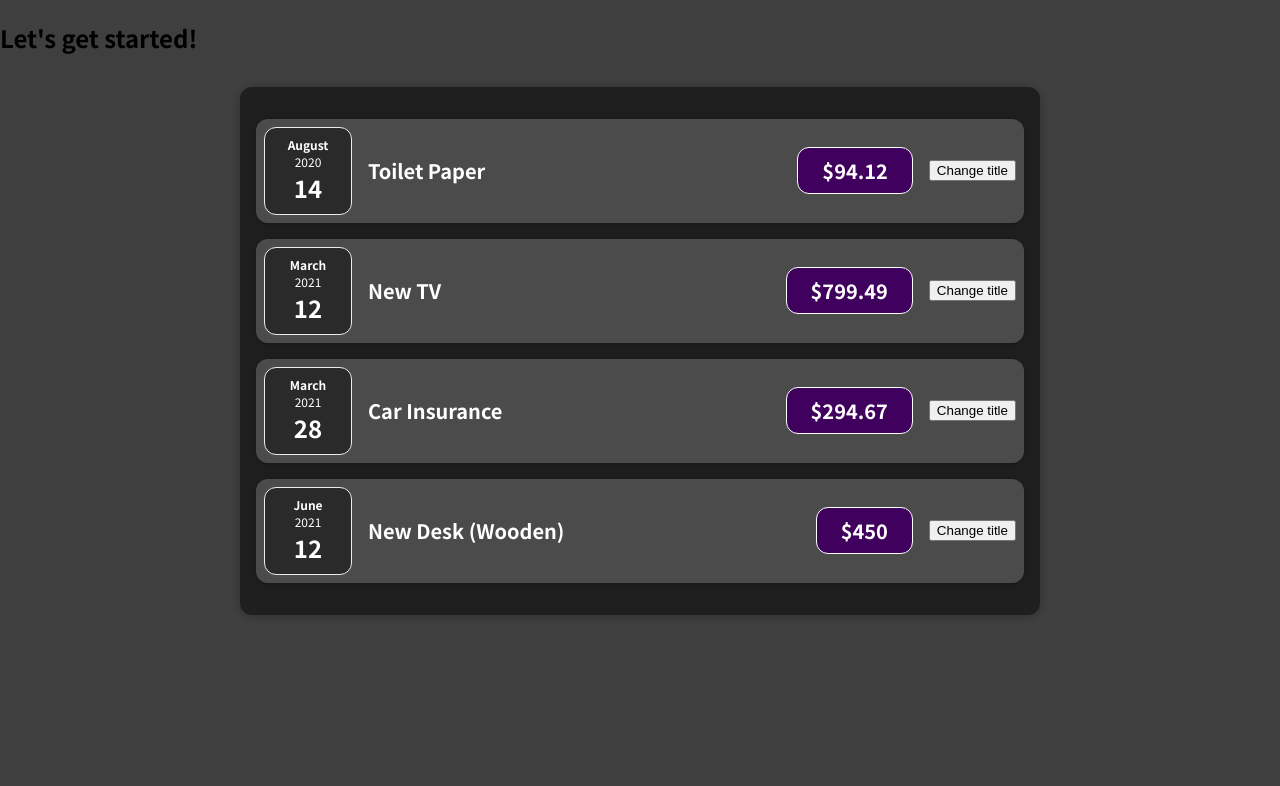
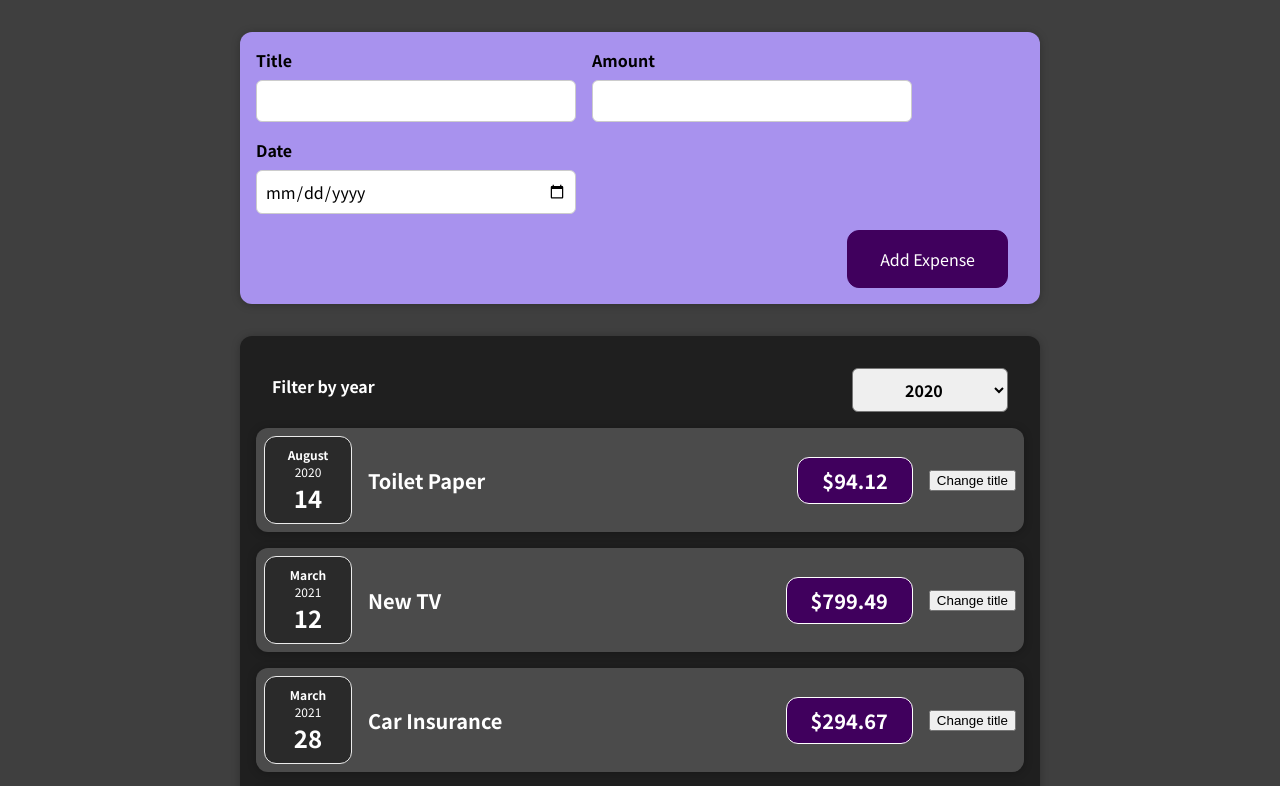
Before and after one commit to GalliStefano/react-complete-guide, a React (Create React App) app: page / in a window 1280 px wide. Shown: the top 786 px of the page. Built offline with nearby package versions, Linux system fonts and the light colour scheme.

Commit message:
update expense filter + form added

```diff
--- a/src/App.js
+++ b/src/App.js
@@ -1,4 +1,5 @@
 import Expenses from "./components/Expenses/Expenses";
+import NewExpense from "./components/NewExpense/NewExpense";
 
 const App = () => {
   const expenses = [
@@ -23,9 +24,15 @@
     }
   ];
 
+  const expenseHandler = expense => {
+    console.log('In app.js')
+    console.log(expense)
+
+  }
+
   return (
     <div>
-      <h2>Let's get started!</h2>
+      <NewExpense onAddExpense={expenseHandler}/>
       <Expenses items={expenses}/>
     </div>
   );
--- a/src/components/Expenses/Expenses.js
+++ b/src/components/Expenses/Expenses.js
@@ -1,10 +1,21 @@
 import ExpenseItem from "./ExpenseItem";
 import './Expenses.css'
 import Card from "../UI/Card";
+import ExpensesFilter from "../ExpensesFilter/ExpensesFilter";
+import {useState} from "react";
+
 
 const Expenses = (props) => {
+
+    const [filteredYear, setFilteredYear] = useState('2020');
+
+    const filterChangeHandler = selectedYear => {
+        setFilteredYear(selectedYear);
+    }
+
     return (
         <Card className="expenses">
+            <ExpensesFilter selected={filteredYear} onChangeFilter={filterChangeHandler}></ExpensesFilter>
             <ExpenseItem
                 title={props.items[0].title}
                 amount={props.items[0].amount}
--- /dev/null
+++ b/src/components/ExpensesFilter/ExpensesFilter.css
@@ -0,0 +1,24 @@
+.expenses-filter {
+	color: white;
+	padding: 0 1rem;
+}
+
+.expenses-filter__control {
+	display: flex;
+	width: 100%;
+	align-items: center;
+	justify-content: space-between;
+	margin: 1rem 0;
+}
+
+.expenses-filter label {
+	font-weight: bold;
+	margin-bottom: 0.5rem;
+}
+
+.expenses-filter select {
+	font: inherit;
+	padding: 0.5rem 3rem;
+	font-weight: bold;
+	border-radius: 6px;
+}
--- /dev/null
+++ b/src/components/ExpensesFilter/ExpensesFilter.js
@@ -0,0 +1,24 @@
+import './ExpensesFilter.css';
+
+const ExpensesFilter = (props) => {
+
+	const dropdownChangeHandler = (event) => {
+		props.onChangeFilter(event.target.value)
+	}
+
+	return (
+		<div className='expenses-filter'>
+			<div className='expenses-filter__control'>
+				<label>Filter by year</label>
+				<select value={props.selected} onChange={dropdownChangeHandler}>
+					<option value='2022'>2022</option>
+					<option value='2021'>2021</option>
+					<option value='2020'>2020</option>
+					<option value='2019'>2019</option>
+				</select>
+			</div>
+		</div>
+		);
+};
+
+export default ExpensesFilter;
--- /dev/null
+++ b/src/components/NewExpense/ExpenseForm.css
@@ -0,0 +1,26 @@
+.new-expense__controls {
+    display: flex;
+    flex-wrap: wrap;
+    gap: 1rem;
+    margin-bottom: 1rem;
+    text-align: left;
+}
+
+.new-expense__control label {
+    font-weight: bold;
+    margin-bottom: 0.5rem;
+    display: block;
+}
+
+.new-expense__control input {
+    font: inherit;
+    padding: 0.5rem;
+    border-radius: 6px;
+    border: 1px solid #ccc;
+    width: 20rem;
+    max-width: 100%;
+}
+
+.new-expense__actions {
+    text-align: right;
+}
--- /dev/null
+++ b/src/components/NewExpense/ExpenseForm.js
@@ -0,0 +1,72 @@
+import './ExpenseForm.css'
+import {useState} from "react";
+
+const ExpenseForm = (props) => {
+	const [enteredTitle, setEnteredTitle] = useState('');
+	const [enteredAmount, setEnteredAmount] = useState('');
+	const [enteredDate, setEnteredDate] = useState('');
+/*	const [userInput, setUserInput] = useState({
+		enteredTitle: '',
+		enteredAmount: '',
+		enteredDate: '',
+	});*/
+
+	const titleChangeHandler = event => {
+		setEnteredTitle(event.target.value);
+
+	//	setUserInput({
+	//		...userInput,
+	//		enteredTitle: event.target.value
+	//	})
+/*		setUserInput(prevState => {
+			return {...prevState, enteredTitle: event.target.value };
+		});*/
+	}
+
+	const amountChangeHandler = event => {
+		setEnteredAmount(event.target.value);
+	}
+
+	const dateChangeHandler = event => {
+		setEnteredDate(event.target.value);
+	}
+
+	const submitHandler = event => {
+		event.preventDefault();
+
+		const expenseData = {
+			title: enteredTitle,
+			amount: enteredAmount,
+			date: new Date(enteredDate)
+		}
+
+		props.onSaveExpenseData(expenseData);
+		setEnteredTitle('');
+		setEnteredAmount('');
+		setEnteredDate('');
+	}
+
+	return (
+		<form onSubmit={submitHandler}>
+			<div className="new-expense__controls">
+				<div className="new-expense__control">
+					<label>Title</label>
+					<input type="text" value={enteredTitle} onChange={titleChangeHandler}/>
+				</div>
+				<div className="new-expense__control">
+					<label>Amount</label>
+					<input type="number" value={enteredAmount} min="0.01" step="0.01" onChange={amountChangeHandler}/>
+				</div>
+				<div className="new-expense__control">
+					<label>Date</label>
+					<input type="date" value={enteredDate} min="2019-01-01" max="2022-10-12" onChange={dateChangeHandler} />
+				</div>
+			</div>
+			<div className="new-expense__actions">
+				<button type="submit">Add Expense</button>
+			</div>
+		</form>
+		)
+}
+
+export default ExpenseForm;
--- /dev/null
+++ b/src/components/NewExpense/NewExpense.css
@@ -0,0 +1,38 @@
+.new-expense {
+    background-color: #a892ee;
+    padding: 1rem;
+    margin: 2rem auto;
+    width: 50rem;
+    max-width: 95%;
+    border-radius: 12px;
+    text-align: center;
+    box-shadow: 0 1px 8px rgba(0, 0, 0, 0.25);
+}
+
+.new-expense button {
+    font: inherit;
+    cursor: pointer;
+    padding: 1rem 2rem;
+    border: 1px solid #40005d;
+    background-color: #40005d;
+    color: white;
+    border-radius: 12px;
+    margin-right: 1rem;
+}
+
+.new-expense button:hover,
+.new-expense button:active {
+    background-color: #510674;
+    border-color: #510674;
+}
+
+.new-expense button.alternative {
+    color: #220131;
+    border-color: transparent;
+    background-color: transparent;
+}
+
+.new-expense button.alternative:hover,
+.new-expense button.alternative:active {
+    background-color: #ddb3f8;
+}
--- /dev/null
+++ b/src/components/NewExpense/NewExpense.js
@@ -0,0 +1,19 @@
+import ExpenseForm from './ExpenseForm.js'
+import './NewExpense.css';
+
+const NewExpense = (props) => {
+    const saveExpenseDataHandler = (enteredExpenseData) => {
+        const expenseData = {
+            ...enteredExpenseData,
+            id: Math.random().toString()
+        }
+
+        props.onAddExpense(expenseData)
+    }
+
+    return (<div className="new-expense">
+        <ExpenseForm onSaveExpenseData={saveExpenseDataHandler}/>
+    </div>)
+}
+
+export default NewExpense;
```
Also changed, not shown: .fleet/settings.json (added).
